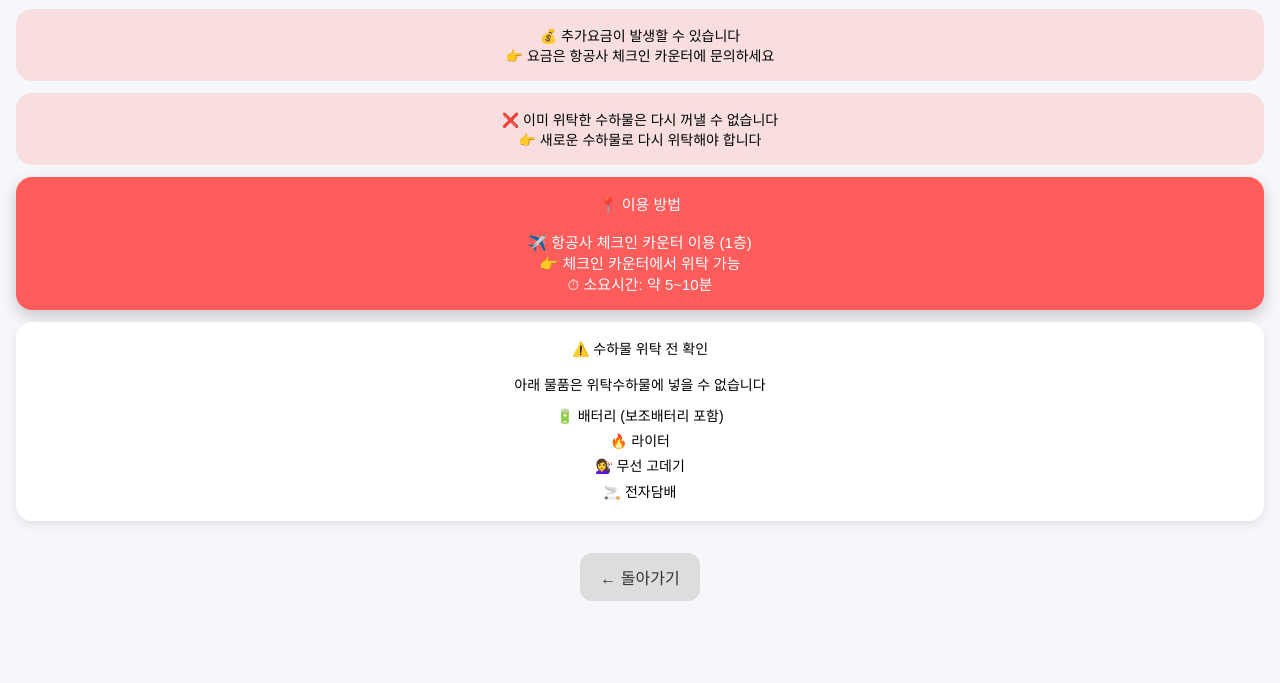
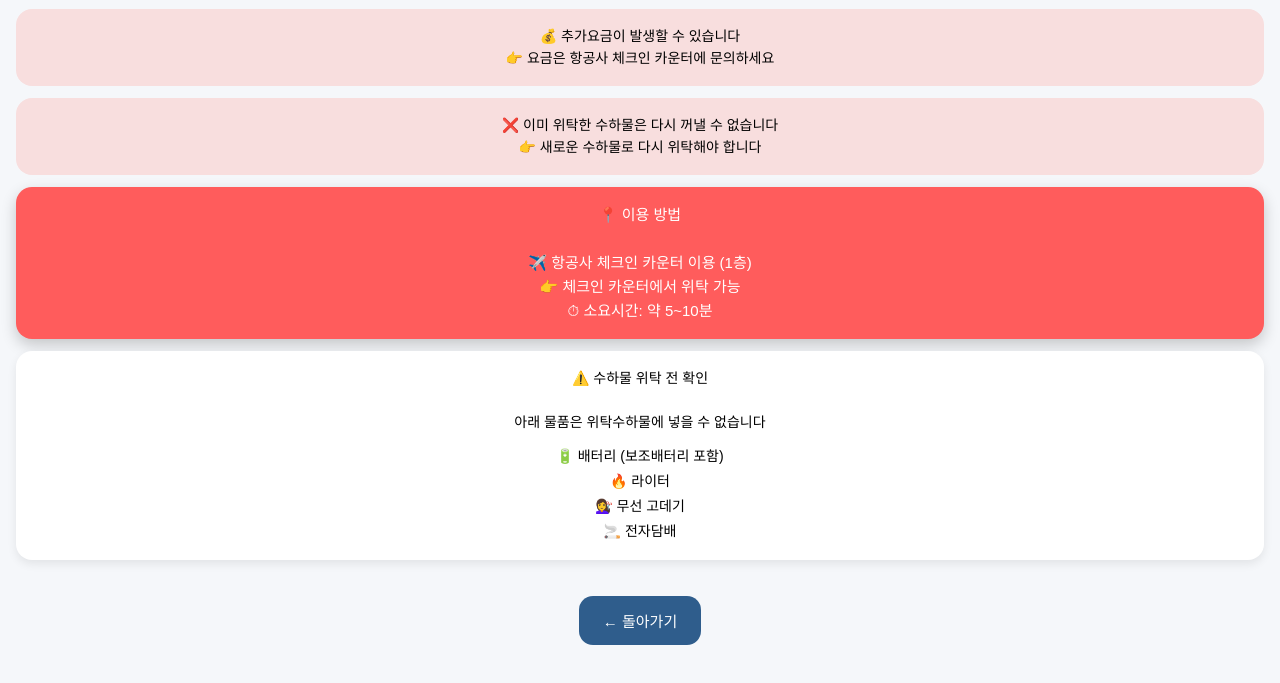
Before and after one commit to mebing92/airport-guide, a plain HTML site: page baggage.html in a window 1280 px wide. Shown: the part 65-748 px from the top of the page. Drawn offline with Linux system fonts and the light colour scheme.

Commit message:
Update baggage.html

```diff
--- a/baggage.html
+++ b/baggage.html
@@ -27,19 +27,15 @@ body {
   padding: 16px;
   border-radius: 16px;
   font-size: 14px;
+  line-height: 1.6;
 }
 
-/* 경고 카드 */
+/* 경고 */
 .warn {
   background: #f8dede;
 }
 
-/* 주의 카드 */
-.caution {
-  background: #efe2c6;
-}
-
-/* 강조 행동 버튼 */
+/* 행동 강조 */
 .action {
   background: #ff5c5c;
   color: white;
@@ -59,15 +55,16 @@ body {
   line-height: 1.8;
 }
 
-/* 뒤로가기 */
+/* 돌아가기 버튼 */
 .back {
   display: inline-block;
-  margin: 20px;
-  padding: 12px 20px;
-  background: #ddd;
-  border-radius: 12px;
+  margin: 24px;
+  padding: 14px 24px;
+  background: #2f5d8c;
+  color: white;
+  border-radius: 14px;
   text-decoration: none;
-  color: #333;
+  font-size: 15px;
 }
 </style>
 </head>
@@ -76,19 +73,19 @@ body {
 
 <div class="title">🧳 수하물 위탁 안내</div>
 
-<!-- 요금 안내 -->
+<!-- 요금 -->
 <div class="card warn">
   💰 추가요금이 발생할 수 있습니다<br>
   👉 요금은 항공사 체크인 카운터에 문의하세요
 </div>
 
-<!-- 재위탁 불가 -->
+<!-- 재위탁 -->
 <div class="card warn">
   ❌ 이미 위탁한 수하물은 다시 꺼낼 수 없습니다<br>
   👉 새로운 수하물로 다시 위탁해야 합니다
 </div>
 
-<!-- 행동 유도 -->
+<!-- 이용 방법 (핵심) -->
 <div class="card action">
   📍 이용 방법<br><br>
   ✈️ 항공사 체크인 카운터 이용 (1층)<br>
```
